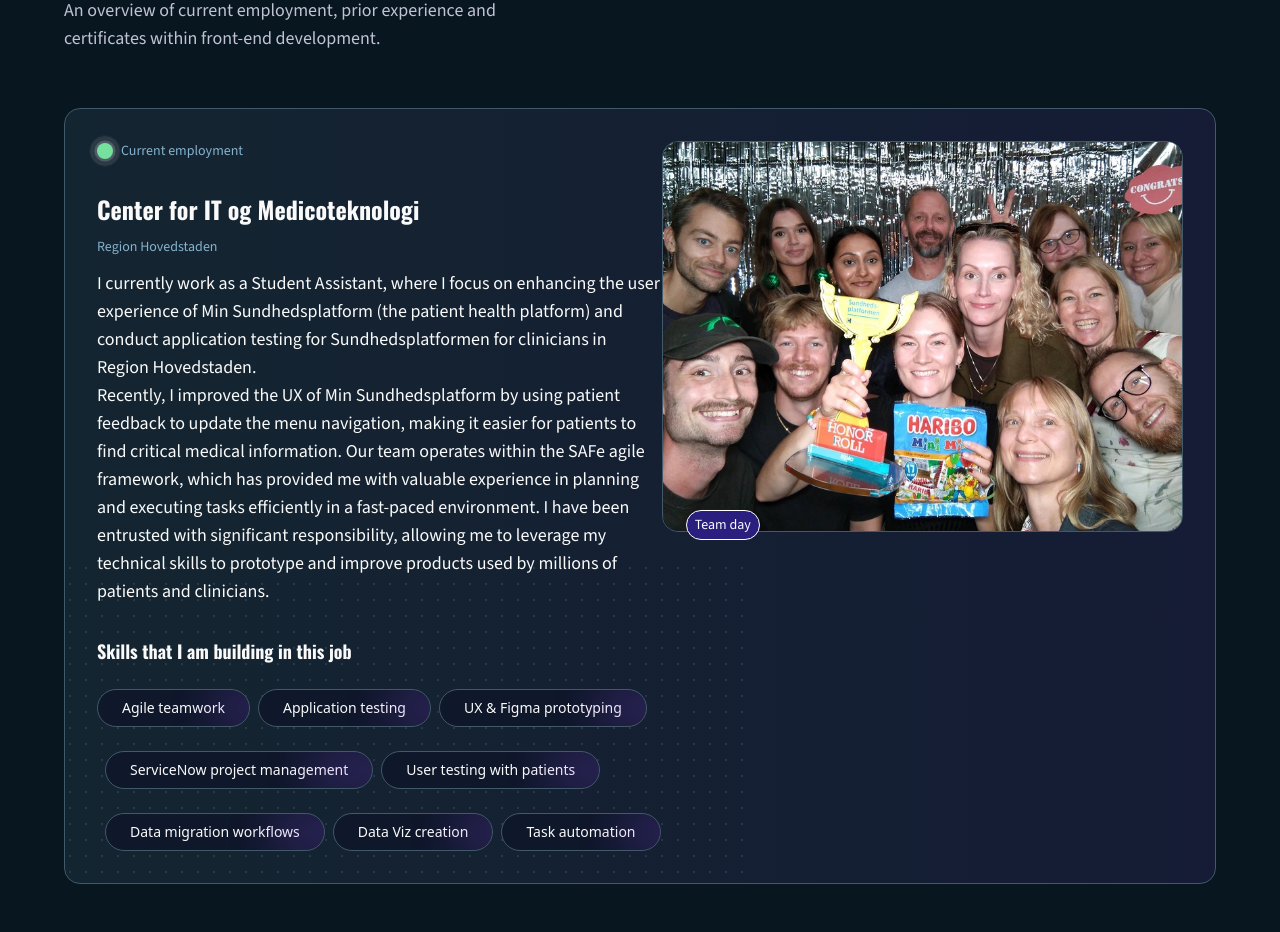
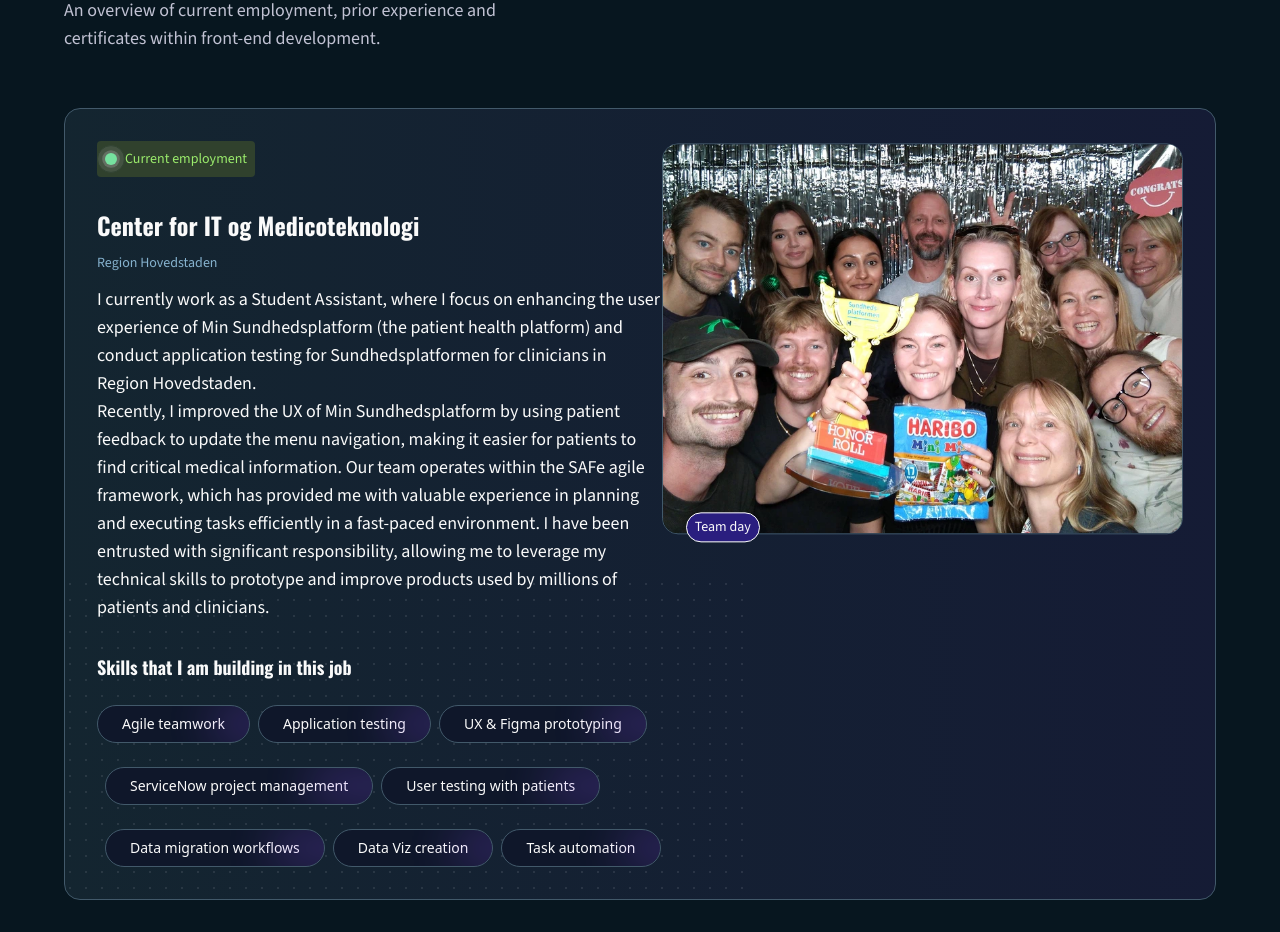
Before and after one commit to t-holmquist/portfolio, a Next.js app: page / in a window 1280 px wide. Shown: the part 2300-3232 px from the top of the page. Built offline with nearby package versions, Linux system fonts and the light colour scheme.

Commit message:
Update current employment indicator design

```diff
--- a/components/currentemployment.tsx
+++ b/components/currentemployment.tsx
@@ -1,9 +1,35 @@
+'use client'
+
 import { skillsData } from "@/data"
 import GlareButton from "./ui/glarebutton"
 import ActiveIndicator from "./ui/activeIndicator"
 import Image from "next/image"
+import { motion, useInView } from "motion/react"
+import { useRef } from "react"
 
 const CurrentEmployment = () => {
+
+
+    const parentVariant = {
+        visible: {
+            transition: {
+                staggerChildren: 0.3,
+            }
+        },
+        hidden: {}
+    };
+
+    const childVariant = {
+        visible: {opacity: 1, y: 0},
+        hidden: {opacity: 0, y: 20}
+    }
+
+    // Hook for checking if element is in view and then trigger animation exactly at that point.
+    const ref = useRef(null);
+    const isInView = useInView(ref, { once: true, amount: 0.5, });
+
+
+
     return (
         <section className="relative mt-8 md:mt-14 bg-gradient-to-r from-brandSecondary/10 to-brandAccent/10 border border-brandBorder rounded-2xl">
             {/* Dots bg */}
@@ -11,20 +37,31 @@ const CurrentEmployment = () => {
             <div className="lg:flex-row flex flex-col p-5 sm:p-8 gap-10 lg:gap-0">
                 {/* Text and skills */}
                 <div className="order-last lg:order-first flex flex-col gap-8">
-                    <div className="flex gap-2 items-center">
+                    <div className="flex gap-2 items-center bg-[#30412d] w-fit p-2 rounded-sm">
                         <ActiveIndicator />
-                        <p className="font-sourceSans text-sm text-brandSecondary">Current employment</p>
+                        <p className="font-sourceSans text-[#9bec6c] text-sm">Current employment</p>
                     </div>
-                    <div className="space-y-3">
-                        <h3 className="font-oswald text-2xl font-bold">Center for IT og Medicoteknologi</h3>
-                        <p className="font-sourceSans text-sm text-brandSecondary">Region Hovedstaden</p>
-                        <p className="font-sourceSans sm:text-lg max-w-xl">
+                    <motion.div
+                    ref={ref}
+                    variants={parentVariant}
+                    initial="hidden"
+                    animate={isInView && 'visible'}
+                    className="space-y-3">
+                        <motion.h3
+                        variants={childVariant}
+                        className="font-oswald text-2xl font-bold">Center for IT og Medicoteknologi</motion.h3>
+                        <motion.p
+                        variants={childVariant}
+                        className="font-sourceSans text-sm text-brandSecondary">Region Hovedstaden</motion.p>
+                        <motion.p
+                        variants={childVariant}
+                        className="font-sourceSans sm:text-lg max-w-xl">
                             I currently work as a Student Assistant, where I focus on enhancing the user experience of Min Sundhedsplatform (the patient health platform) and conduct application testing for Sundhedsplatformen for clinicians in Region Hovedstaden.
                             <br/>
                             Recently, I improved the UX of Min Sundhedsplatform by using patient feedback to update the menu navigation, making it easier for patients to find critical medical information.
                             Our team operates within the SAFe agile framework, which has provided me with valuable experience in planning and executing tasks efficiently in a fast-paced environment. I have been entrusted with significant responsibility, allowing me to leverage my technical skills to prototype and improve products used by millions of patients and clinicians.
-                        </p>
-                    </div>
+                        </motion.p>
+                    </motion.div>
                     <div>
                         <h4 className="font-oswald text-lg font-bold">Skills that I am building in this job</h4>
                         {/* Skills */}
@@ -36,10 +73,14 @@ const CurrentEmployment = () => {
                     </div>
                 </div>
                 {/* image */}
-                <aside className="relative h-fit w-full min-w-[48%]">
+                <motion.aside
+                initial={{y: 10}}
+                animate={{y: 0}}
+                transition={{repeatType: 'reverse', repeat: Infinity, duration: 5, ease: 'easeInOut'}}
+                className="relative h-fit w-full min-w-[48%]">
                     <Image className="rounded-2xl border border-brandBorder" width={620} height={600} alt="team day image" src={"/cimt.webp"}/>
                     <div className="absolute font-sourceSans text-xs sm:text-sm -bottom-2 left-6 bg-brandPrimary rounded-full py-1 px-2 border border-white">Team day</div>
-                </aside>
+                </motion.aside>
             </div>
         </section>
     )
--- a/components/ui/activeIndicator.tsx
+++ b/components/ui/activeIndicator.tsx
@@ -5,7 +5,7 @@ import React from 'react'
 
 const ActiveIndicator = () => {
   return (
-    <motion.div className="relative w-4 h-4 bg-green-400 rounded-full">
+    <motion.div className="relative w-3 h-3 bg-green-400 rounded-full">
         {/* this wrapper div centers the motion divs to avoid origin transform when applying animation -> shifting the circles position */}
         <div className="absolute top-1/2 left-1/2 transform -translate-x-1/2 -translate-y-1/2">
             <motion.div
@@ -18,7 +18,7 @@ const ActiveIndicator = () => {
                 repeat: Infinity,
                 repeatType: 'reverse',
             }}
-            className="w-8 h-8 bg-gray-100 border border-brandBorder rounded-full opacity-10"
+            className="w-7 h-7 bg-gray-100 border border-brandBorder rounded-full opacity-10"
             />
         </div>
         <div className="absolute top-1/2 left-1/2 transform -translate-x-1/2 -translate-y-1/2">
@@ -31,7 +31,7 @@ const ActiveIndicator = () => {
                 repeat: Infinity,
                 repeatType: 'reverse',
             }}
-            className="w-6 h-6 bg-gray-200 rounded-full opacity-20"
+            className="w-5 h-5 bg-gray-200 rounded-full opacity-20"
             />
         </div>
 </motion.div>
```
